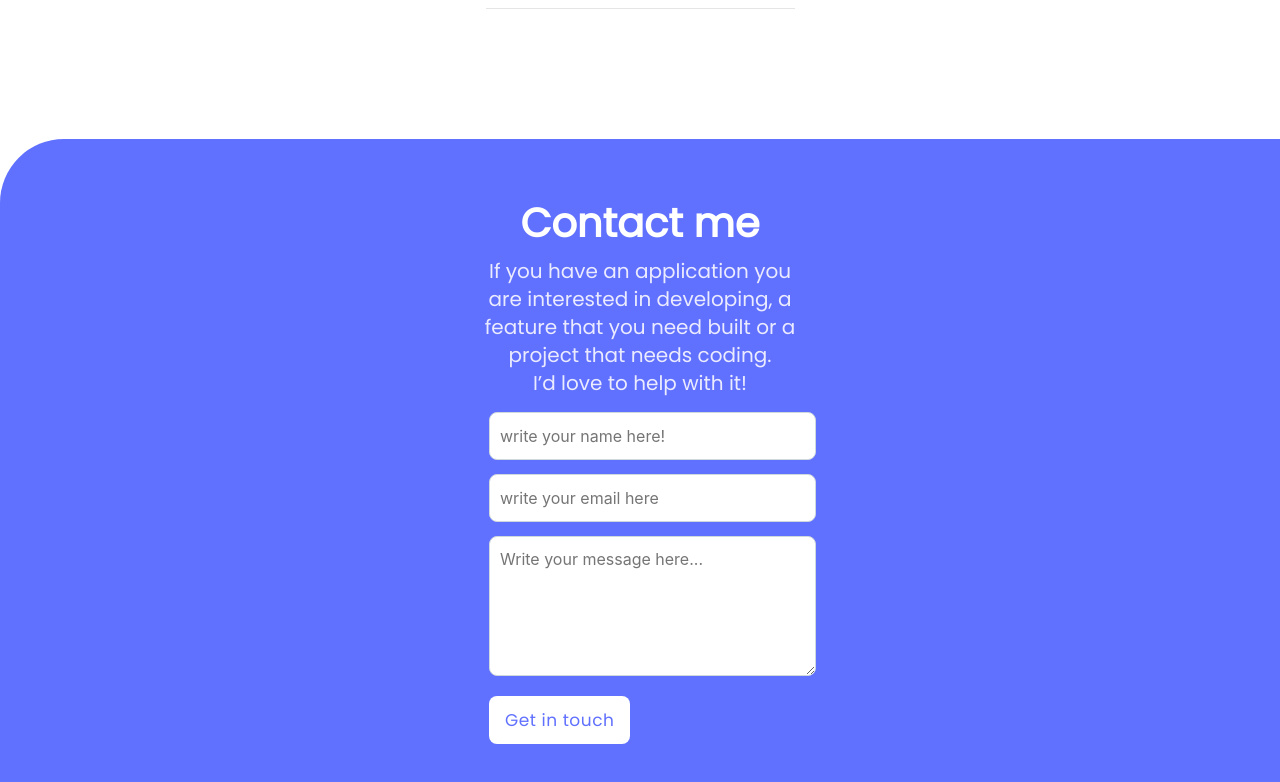
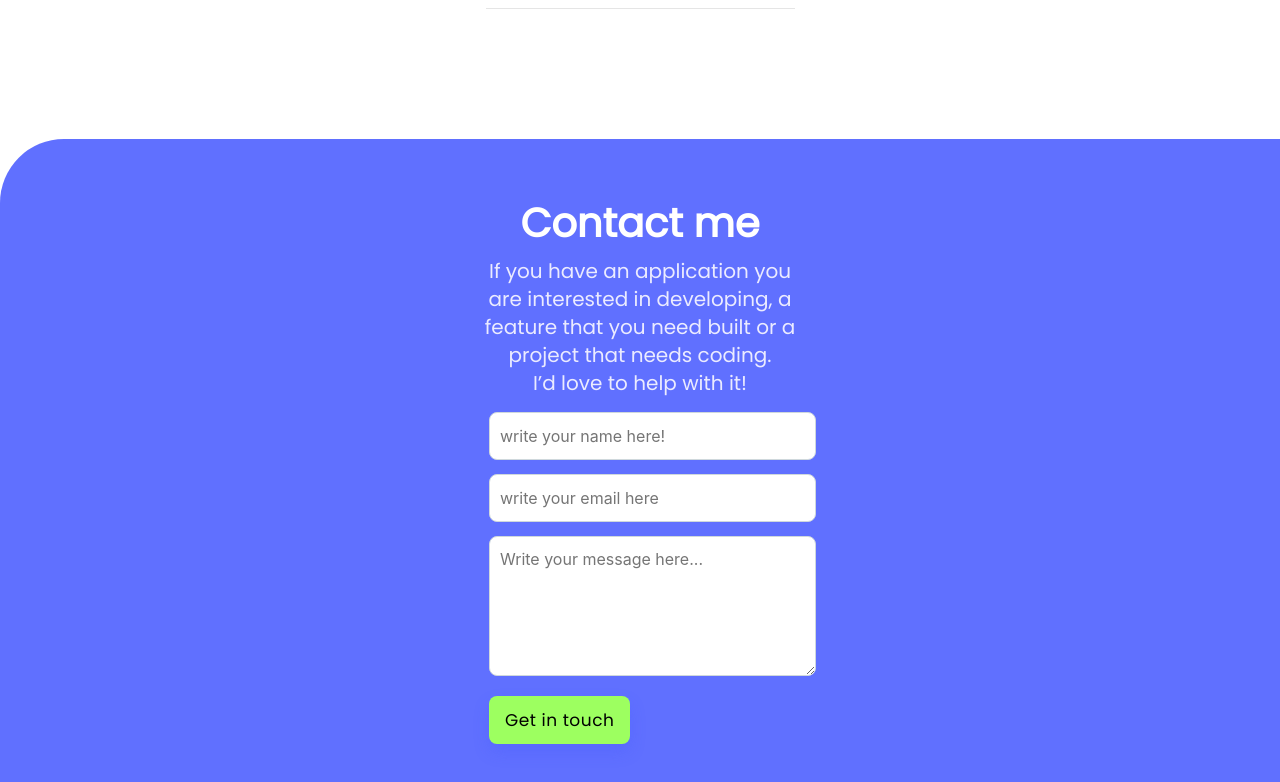
Before and after one commit to PremChand12/mobile-first-project, a website: page index.html in a window 1280 px wide. In both pictures the pointer is over the button "Get in touch". Shown: the part 4360-5142 px from the top of the page. Drawn offline with nearby package versions, Linux system fonts and the light colour scheme.

Commit message:
Update button:hover effect

```diff
--- a/style.css
+++ b/style.css
@@ -403,10 +403,10 @@
     border: 0 solid #fff;
   }
 
-  .contact-button:active {
+  .contact-button:hover {
     border-radius: 8px;
-    background-color: var(--theme-1-primary-colors-2, #6070ff);
+    background-color: var(--theme-1-primary-colors-2, #9dff60);
     box-shadow: 0 8px 16px 0 rgba(64, 83, 252, 0.24);
-    color: white;
+    color: black;
   }
 }
```
